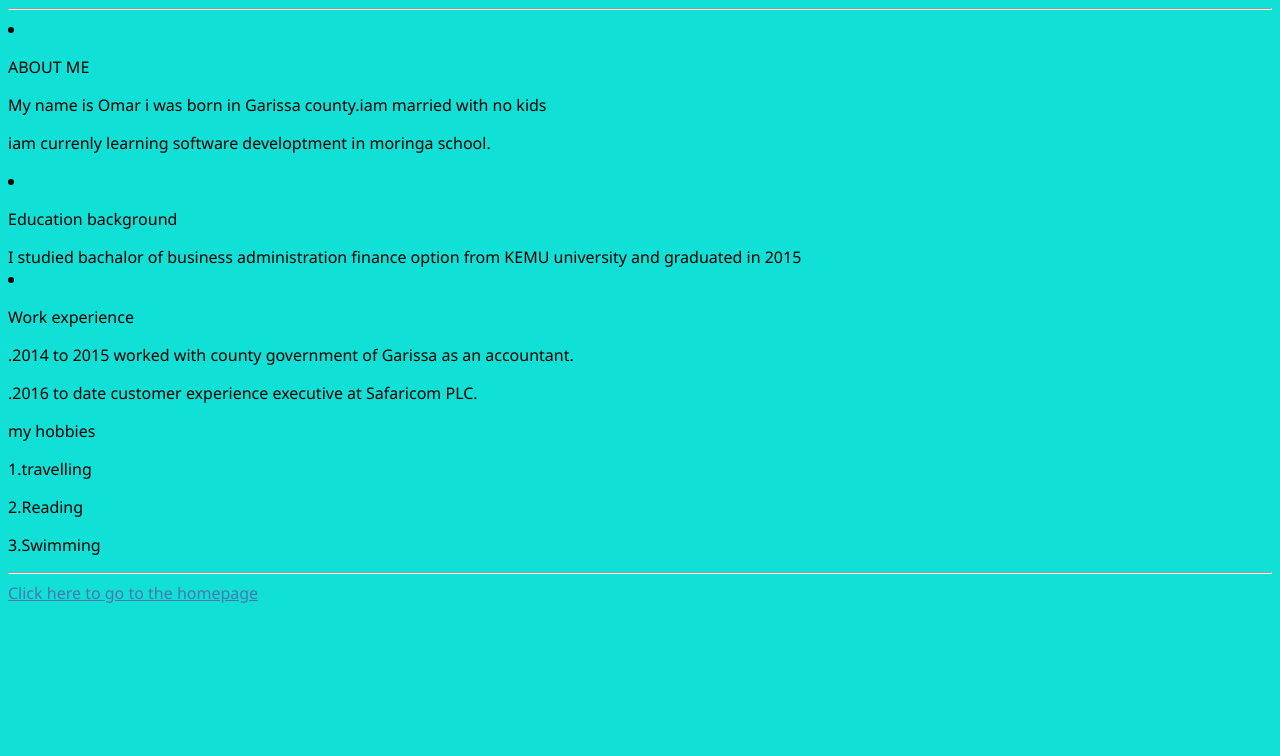
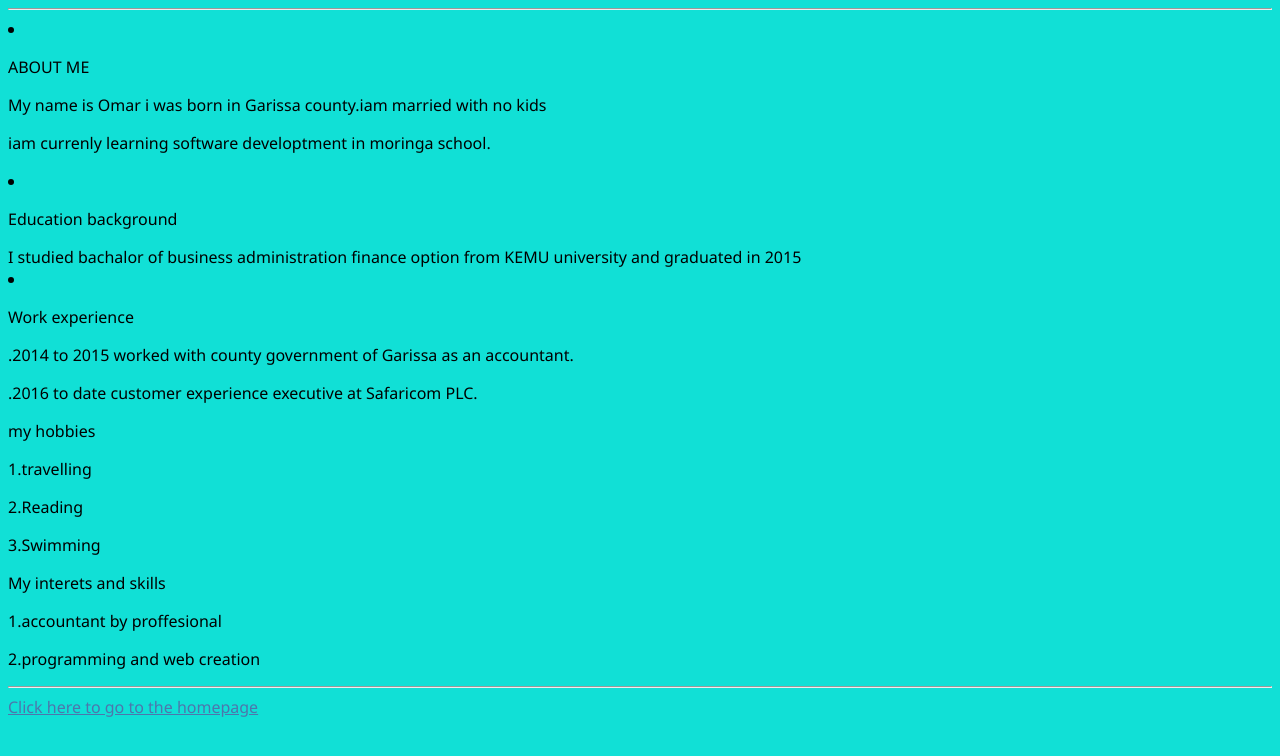
Before and after one commit to omar4586/omar_portfolio, a plain HTML site: page portfolio.html in a window 1280 px wide. Drawn offline with Linux system fonts and the light colour scheme.

Commit message:
interets  and skills  added

```diff
--- a/portfolio.html
+++ b/portfolio.html
@@ -29,6 +29,9 @@
    <p>1.travelling </p>
    <p>2.Reading</p>
    <p>3.Swimming</p>
+   <div>My interets and skills</div>
+   <p>1.accountant by proffesional</p>
+   <p>2.programming and web creation</p>
 
    <hr>
 
```
Also changed, not shown: index.html (+1 -1 lines).
